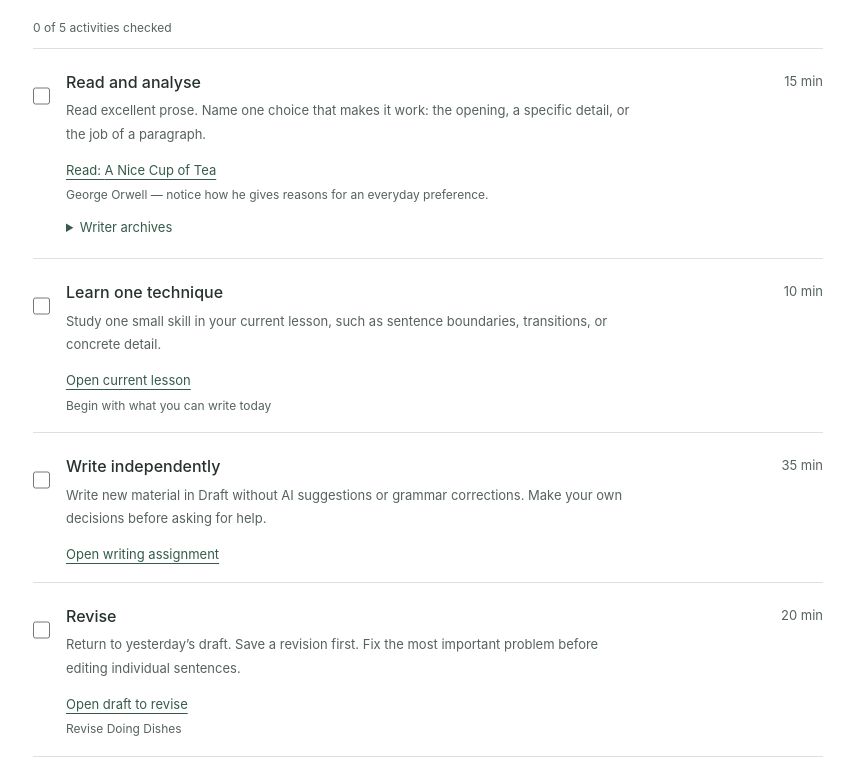
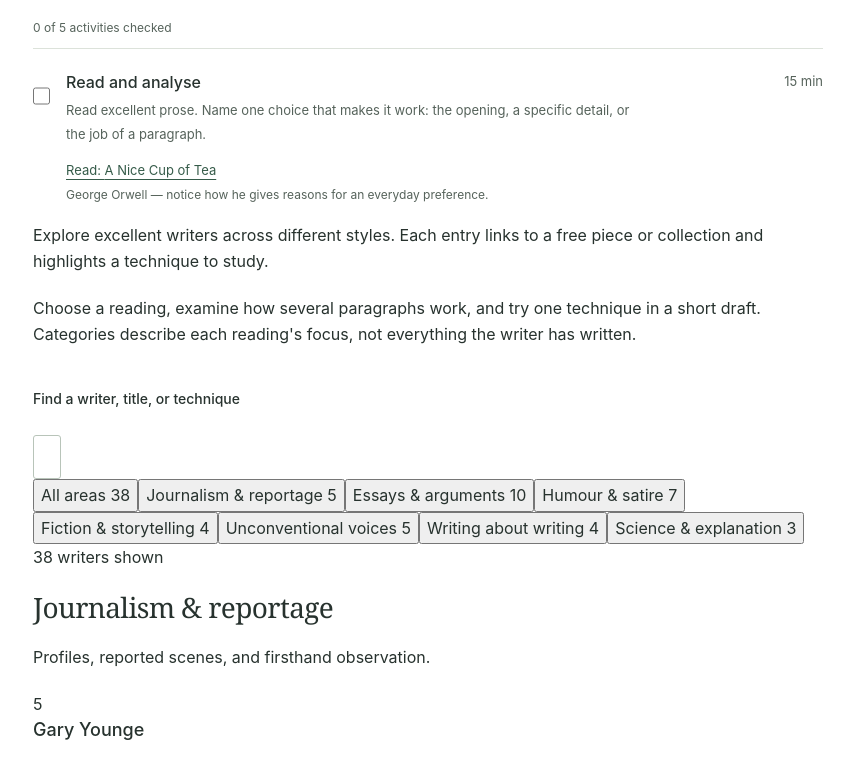
Before and after one commit to DavidZeff1/writing, a Next.js app: page / in a window 1280 px wide. Shown: the part 306-1070 px from the top of the page, without its empty margins (87-941 px from the left). Built offline with nearby package versions, Linux system fonts and the light colour scheme.

Commit message:
Build searchable writer library with category filters

```diff
--- a/components/WriterArchives.tsx
+++ b/components/WriterArchives.tsx
@@ -1,10 +1,29 @@
-import { writerArchives } from '../content/reading';
+'use client';
+import { useState } from 'react';
+import { writerAreas, writerArchives, WriterArea } from '../content/reading';
 
-export default function WriterArchives({collapsible=true}:{collapsible?:boolean}){
- const list=<ul className="writer-archives">{writerArchives.map(writer=><li key={writer.name}>
-  <a href={writer.url} target="_blank" rel="noopener noreferrer">{writer.name}<span className="sr-only"> archive (opens in a new tab)</span></a>
-  <small>{writer.publisher}{writer.subscription?' · May require a subscription':''}</small>
-  <p>{writer.focus}</p>
- </li>)}</ul>;
- return collapsible?<details className="archive-picker"><summary>Writer archives</summary>{list}</details>:list;
+export default function WriterArchives(){
+ const [category,setCategory]=useState<'all' | WriterArea>('all');
+ const [query,setQuery]=useState('');
+ const term=query.trim().toLowerCase();
+ const matching=writerArchives.filter(writer=>(category==='all'||writer.area===category)&&[writer.name,writer.publisher,writer.focus,writer.area].join(' ').toLowerCase().includes(term));
+ const visibleAreas=writerAreas.filter(area=>matching.some(writer=>writer.area===area.id));
+ return <div className="writers-library">
+  <div className="writers-intro"><p>Explore excellent writers across different styles. Each entry links to a free piece or collection and highlights a technique to study.</p><p>Choose a reading, examine how several paragraphs work, and try one technique in a short draft. Categories describe each reading's focus, not everything the writer has written.</p></div>
+  <label className="search-label" htmlFor="writer-search">Find a writer, title, or technique</label>
+  <input id="writer-search" type="search" autoComplete="off" placeholder="Try Wolfe, satire, dialogue, or clear arguments" value={query} onChange={e=>setQuery(e.target.value)}/>
+  <div className="writer-filters" role="group" aria-label="Filter writers by area">
+   <button type="button" className={category==='all'?'writer-filter selected':'writer-filter'} aria-pressed={category==='all'} onClick={()=>setCategory('all')}>All areas <span>{writerArchives.length}</span></button>
+   {writerAreas.map(area=><button type="button" key={area.id} className={category===area.id?'writer-filter selected':'writer-filter'} aria-pressed={category===area.id} onClick={()=>setCategory(area.id)}>{area.name} <span>{writerArchives.filter(writer=>writer.area===area.id).length}</span></button>)}
+  </div>
+  <p className="writers-count" role="status">{matching.length} {matching.length===1?'writer':'writers'} shown</p>
+  {visibleAreas.map(area=><section className="writer-area" key={area.id} aria-labelledby={'writer-area-'+area.id}>
+    <header className="writer-area-header"><div><h2 id={'writer-area-'+area.id}>{area.name}</h2><p>{area.description}</p></div><span>{matching.filter(writer=>writer.area===area.id).length}</span></header>
+    <div className="writer-grid">{matching.filter(writer=>writer.area===area.id).map(writer=><article className="writer-card" key={writer.name}>
+      <h3>{writer.name}</h3><p className="writer-publication">{writer.publisher}</p><p className="writer-focus">{writer.focus}</p>
+      <a href={writer.url} target="_blank" rel="noopener noreferrer">Open free reading <span aria-hidden="true">↗</span><span className="sr-only"> (opens in a new tab)</span></a>
+    </article>)}</div>
+  </section>)}
+  {!matching.length&&<div className="writer-empty"><h2>No writers found</h2><p>Try another word or select All areas.</p><button type="button" className="button" onClick={()=>{setCategory('all');setQuery('');}}>Clear filters</button></div>}
+ </div>;
 }
```
